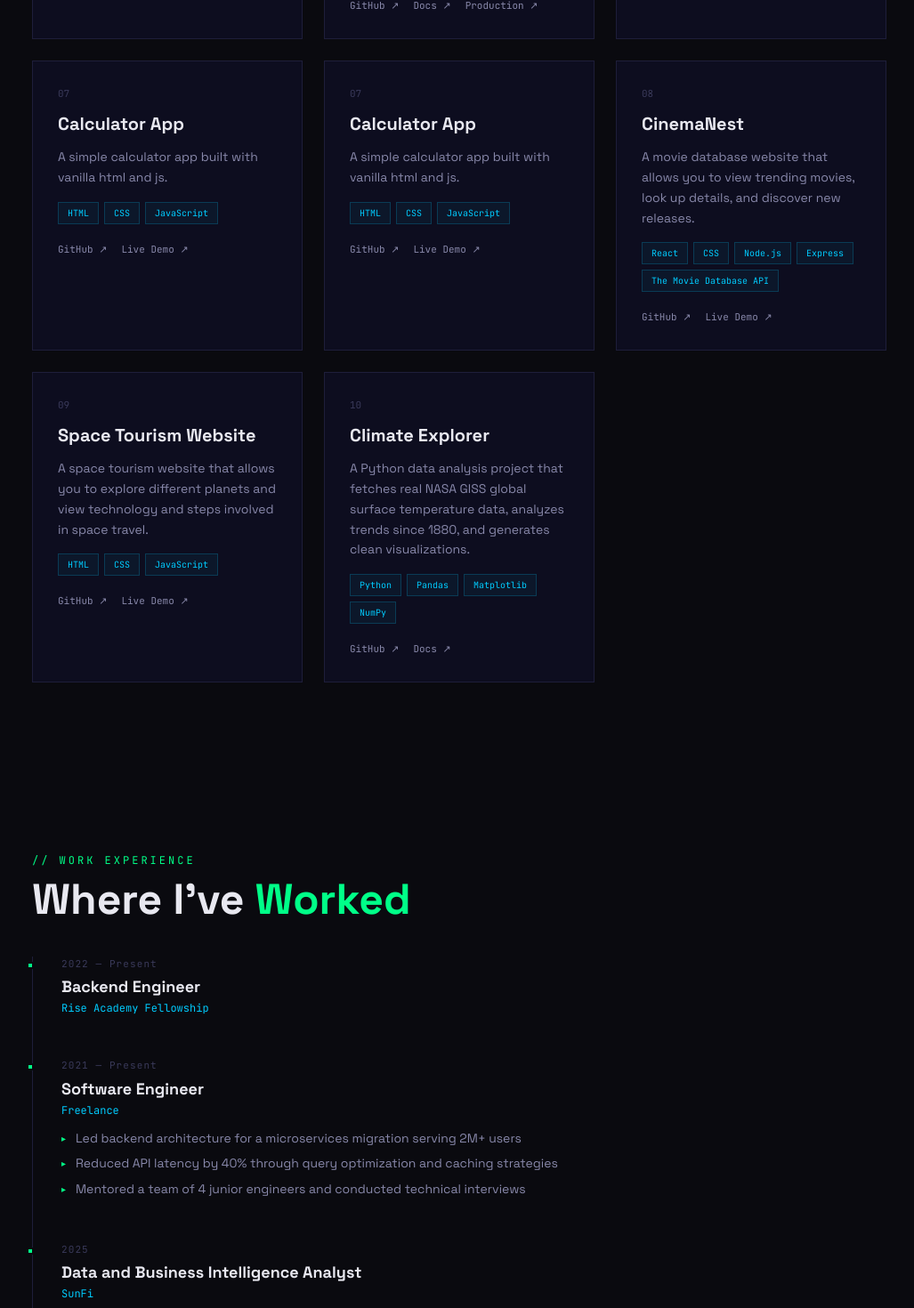
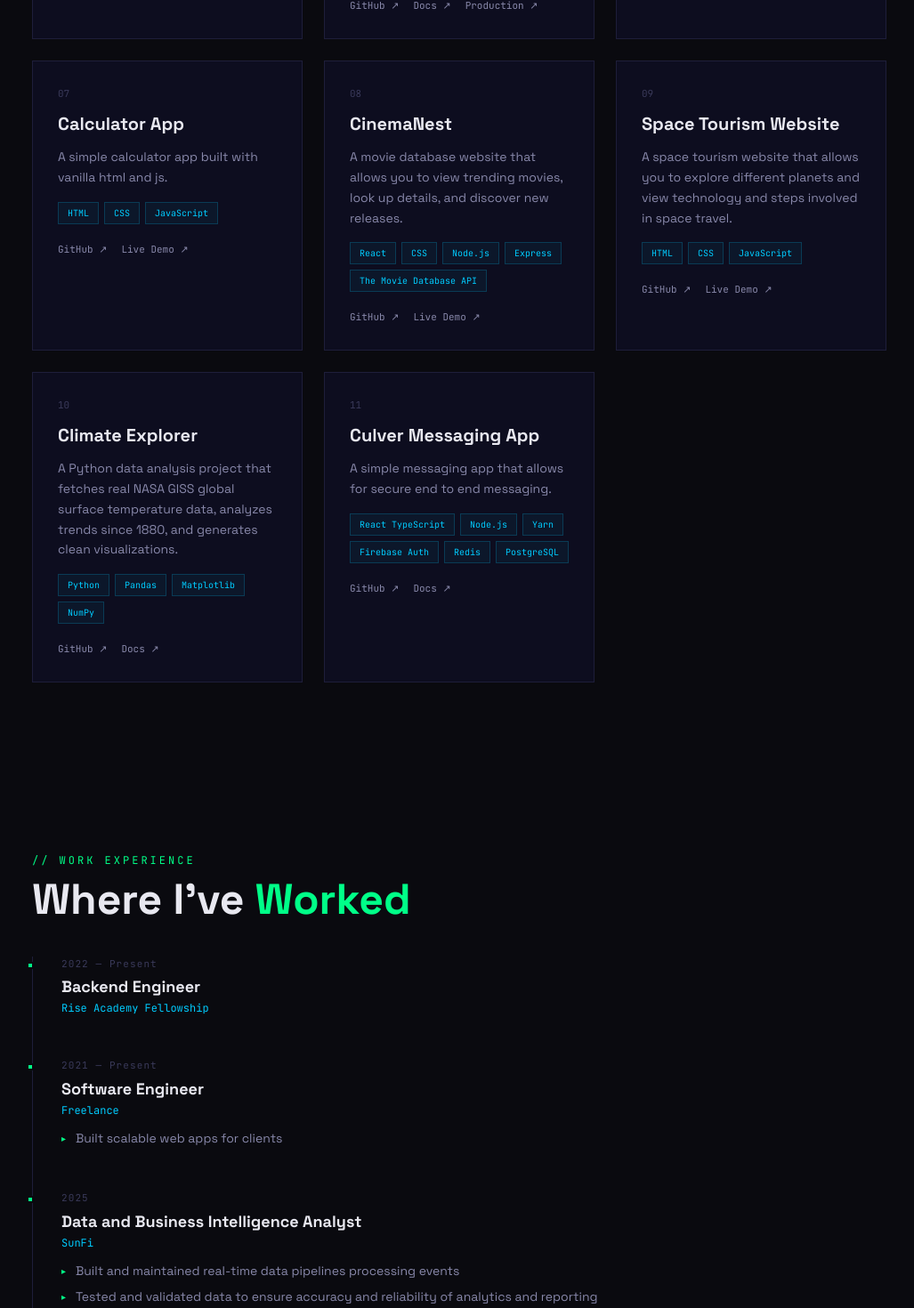
Before and after one commit to lowlifehighway/portfolio, a Next.js app: page / in a window 1280 px wide. Shown: the part 3080-4550 px from the top of the page at 89% size, without its empty margins (124-1151 px from the left). Built offline with nearby package versions, Linux system fonts and the light colour scheme.

Commit message:
added culver project

```diff
--- a/src/data/portfolio.js
+++ b/src/data/portfolio.js
@@ -114,14 +114,6 @@ export const projects = [
     demo: 'https://frontend-mentor-calculator-app-zeta.vercel.app/',
   },
   {
-    num: '07',
-    title: 'Calculator App',
-    desc: 'A simple calculator app built with vanilla html and js.',
-    tech: ['HTML', 'CSS', 'JavaScript'],
-    github: 'https://github.com/lowlifehighway/Frontend-Mentor-Calculator-app',
-    demo: 'https://frontend-mentor-calculator-app-zeta.vercel.app/',
-  },
-  {
     num: '08',
     title: 'CinemaNest',
     desc: 'A movie database website that allows you to view trending movies, look up details, and discover new releases.',
@@ -145,6 +137,21 @@ export const projects = [
     github: 'https://github.com/lowlifehighway/climate-explorer',
     docs: 'https://github.com/lowlifehighway/climate-explorer#readme',
   },
+  {
+    num: '11',
+    title: 'Culver Messaging App',
+    desc: 'A simple messaging app that allows for secure end to end messaging.',
+    tech: [
+      'React TypeScript',
+      'Node.js',
+      'Yarn',
+      'Firebase Auth',
+      'Redis',
+      'PostgreSQL',
+    ],
+    github: 'https://github.com/iota-org/Culver-backend',
+    docs: 'https://docs.google.com/document/d/1ZvM9SbK-Yd0_k6jmXV6Ve_bKabbqaTkEM8e20alKLBA/edit',
+  },
 ];
 
 export const experience = [
@@ -158,11 +165,7 @@ export const experience = [
     date: '2021 — Present',
     role: 'Software Engineer',
     company: 'Freelance',
-    bullets: [
-      'Led backend architecture for a microservices migration serving 2M+ users',
-      'Reduced API latency by 40% through query optimization and caching strategies',
-      'Mentored a team of 4 junior engineers and conducted technical interviews',
-    ],
+    bullets: ['Built scalable web apps for clients'],
   },
   {
     date: '2025',
```
